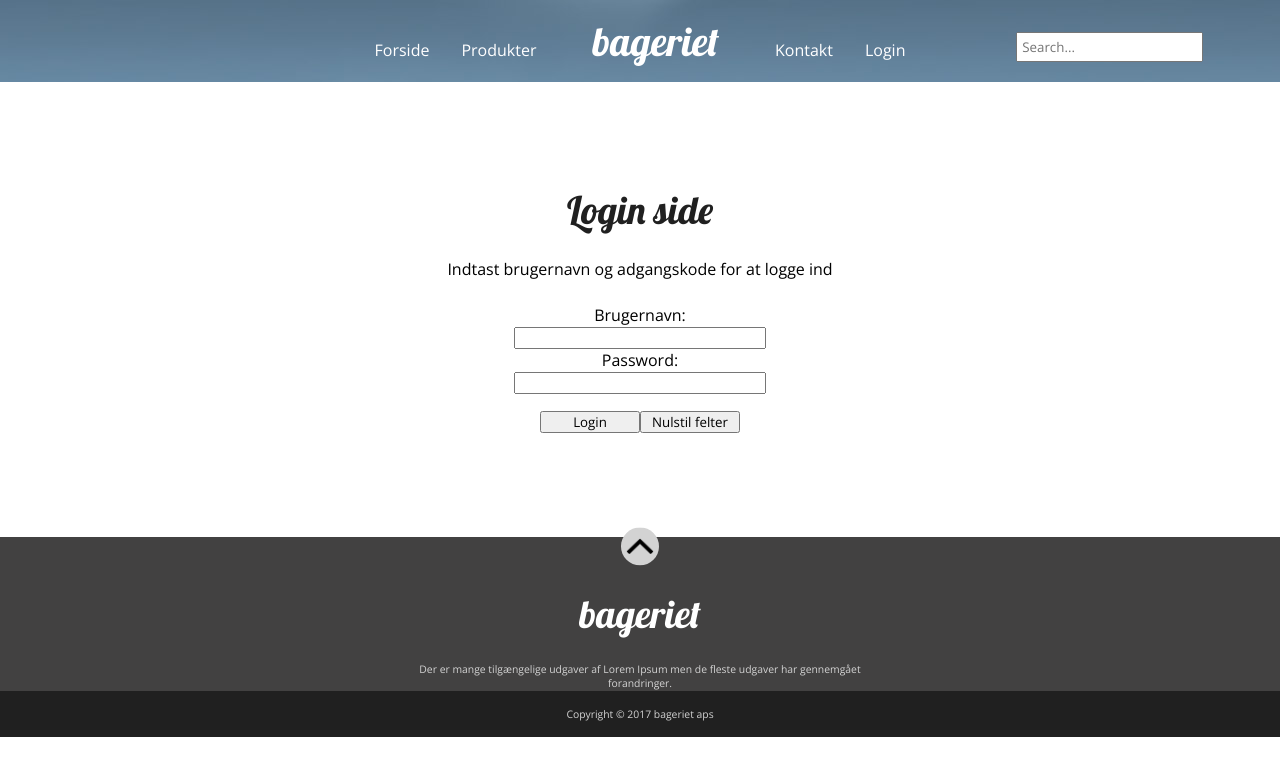
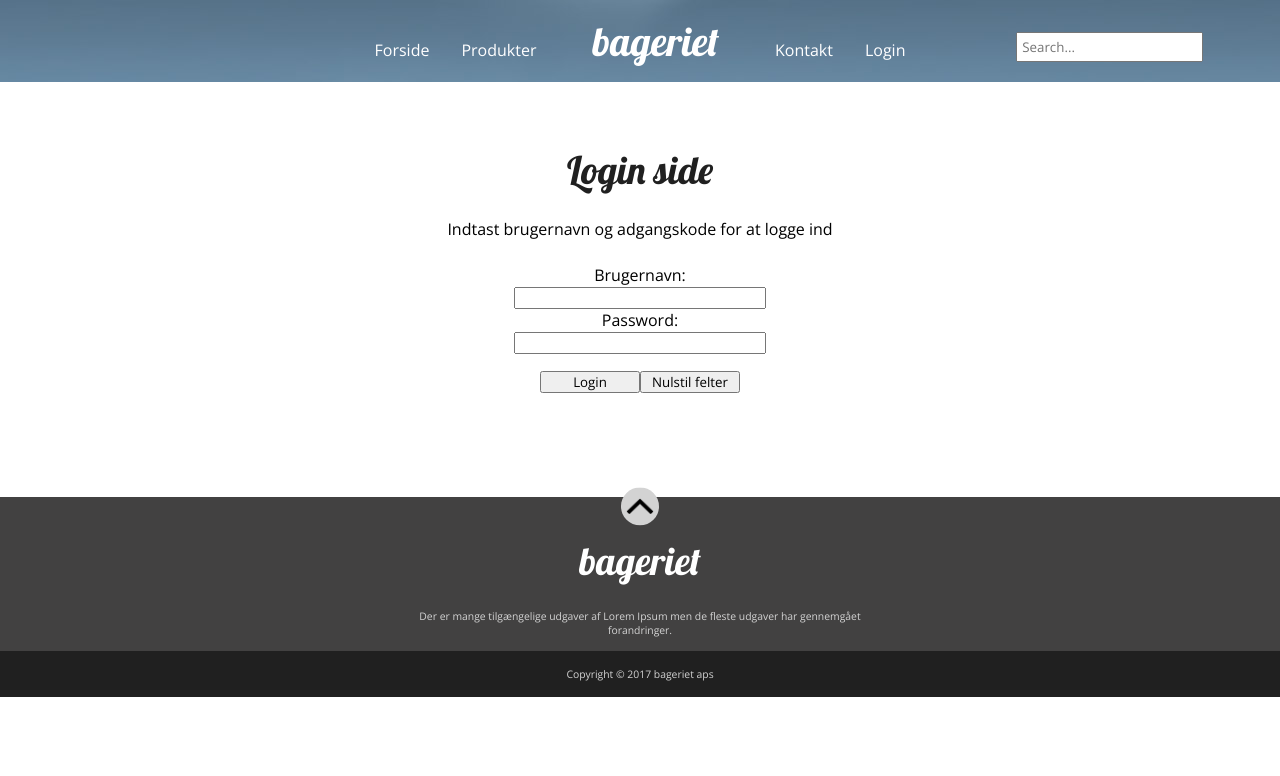
Before and after one commit to Eva-Renata/bageriet, a React (Create React App) app: page /login in a window 1280 px wide. Shown: the top 776 px of the page. Built offline with nearby package versions, Linux system fonts and the light colour scheme.

Commit message:
lille fiks+ kommentar

```diff
--- a/src/components/pages/login/Login.module.scss
+++ b/src/components/pages/login/Login.module.scss
@@ -2,7 +2,7 @@
 
 .login {
   @include section;
-  padding-top: 10vh;
+  padding-top: 5vh;
 
   h3 {
     @include title2;
--- a/src/components/partials/footer/Footer.jsx
+++ b/src/components/partials/footer/Footer.jsx
@@ -1,9 +1,16 @@
 import styles from './Footer.module.scss'
 
 export const Footer = () => {
+    //scroll to top function
+    const scrollToTop = () => {
+        window.scrollTo({
+        top: 0,
+        behavior: "smooth"
+    });
+    }
     return (
         <footer>
-            <img src={require('../../../assets/Images/chevron.png')} alt="chevron" id="chevron"/>
+            <img src={require('../../../assets/Images/chevron.png')} alt="chevron" id="chevron" onClick={scrollToTop}/>
             <h3>bageriet</h3>
             <p>Der er mange tilgængelige udgaver af Lorem Ipsum men de fleste udgaver har gennemgået forandringer.</p>
             <div className={styles.colorpatch}>
--- a/src/components/partials/footer/Footer.module.scss
+++ b/src/components/partials/footer/Footer.module.scss
@@ -2,15 +2,17 @@
 
 footer {
   width: 100%;
+  position: relative;
   background-color: $greycolor1;
   text-align: center;
-  height: 25vh;
-  position: relative;
+  min-height: 25vh;
   padding-top: 2vh;
   margin-top: 8vh;
+  bottom: 0;
   h3 {
     @include title2;
     color: white;
+    margin-top: -1%;
   }
   p {
     color: lightgrey;
--- a/src/components/partials/nav/Nav.jsx
+++ b/src/components/partials/nav/Nav.jsx
@@ -4,6 +4,7 @@ import background from '../../../assets/Images/slide1.jpg'
 
 export const Nav = props => {
     return (
+        //putting background image instead of color to have the closest colorshade
         <nav className={style.navbar} style={{ backgroundImage: `url(${background})` }}>
             <ul className={style.navlist}>
                 {props && props.navItems.map((value,index) => {
--- a/src/components/partials/news/News.jsx
+++ b/src/components/partials/news/News.jsx
@@ -6,12 +6,15 @@ import { useState} from "react";
 export const News = () => {
     const [news, setNews] = useState([]);
 
+    //fetching the api
     useEffect(()=>{
         const getData = async () => {
             const url = 'https://api.mediehuset.net/bakeonline/news';
             const result =  await axios.get(url)
-            setNews(result.data.items)
-            console.log(result);
+            //using slice(-3) to show only the last 3 items from the array
+            //(index starting with 0, so -1 is the last, -2 before the last and so on )
+            setNews(result.data.items.slice(-3))
+            //console.log(result.data.items.slice(-3));
         }
         getData();
     },[setNews])
--- a/src/components/partials/news/News.module.scss
+++ b/src/components/partials/news/News.module.scss
@@ -20,11 +20,11 @@
       }
       figcaption {
         h4 {
-          font-size: 1.5vw;
+          font-size: 1.2vw;
           padding: 2vh;
         }
         p {
-          font-size: 1.2vw;
+          font-size: 1vw;
         }
       }
     }
--- a/src/components/partials/nyhedsbrev/Nyhedsbrev.jsx
+++ b/src/components/partials/nyhedsbrev/Nyhedsbrev.jsx
@@ -3,7 +3,7 @@ import background from '../../../assets/Images/newsletterbg.jpg'
 
 export const Nyhedsbrev = () => {
     return (
-        <div className={styles.wrapper} style={{ backgroundImage: `url(${background})`, width:'100%'}}>
+        <div className={styles.wrapper} >
             <section className={styles.nyhedsbrev} >
                 <h3>Tilmeld dig vores nyhedsbrev</h3>
                 <p>Der er mange tilgængelige  udgaver af Lorem Ipsum, men de fleste udgaver har gennemgået forandringer</p>
@@ -18,3 +18,5 @@ export const Nyhedsbrev = () => {
 
     )
 }
+
+// style={{ backgroundImage: `url(${background})`, width:'100%'}}
--- a/src/components/partials/nyhedsbrev/Nyhedsbrev.module.scss
+++ b/src/components/partials/nyhedsbrev/Nyhedsbrev.module.scss
@@ -3,6 +3,7 @@
 .wrapper {
   width: 100%;
   height: auto;
+  background-image: url("../../../assets//Images//newsletterbg.jpg");
 
   .nyhedsbrev {
     @include section;
```
Also changed, not shown: src/components/pages/login/Login.jsx (+6 -2 lines).
